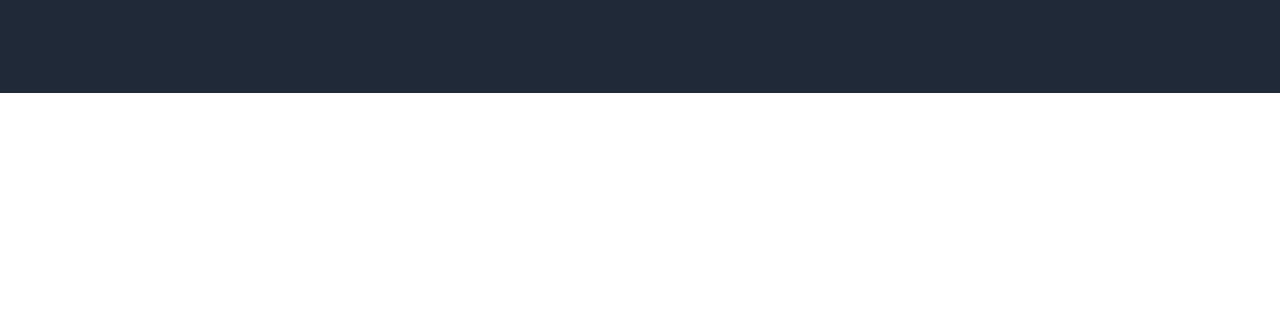
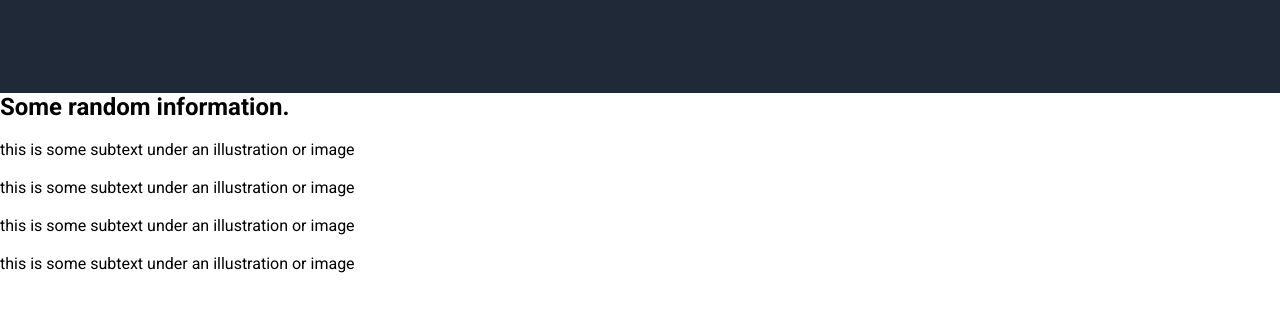
Before and after one commit to shieldzzz/odin-landing-page, a plain HTML site: page index.html in a window 1280 px wide. Shown: the part 365-676 px from the top of the page. Drawn offline with Linux system fonts and the light colour scheme.

Commit message:
Edit html to include a container and text for 'section-1'

```diff
--- a/index.html
+++ b/index.html
@@ -36,7 +36,31 @@
             </div>
         </div>
     </header>
-    <main></main>
+    <main>
+        <h2>Some random information.</h2>
+
+        <div class="section-1">
+            <div class="info">
+                <img>
+                <div class="text">this is some subtext under an illustration or image</div>
+            <div class="info">
+                <img>
+                <div class="text">this is some subtext under an illustration or image</div>
+            <div class="info">
+                <img>
+                <div class="text">this is some subtext under an illustration or image</div>
+            <div class="info">
+                <img>
+                <div class="text">this is some subtext under an illustration or image</div>
+        </div>
+
+        <div class="section-2">
+
+        </div>
+        <div class="section-3">
+
+        </div>
+    </main>
     <footer></footer>
 </body>
 </html>
```
